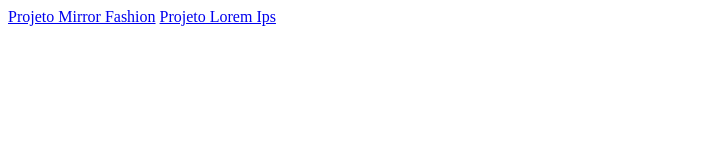
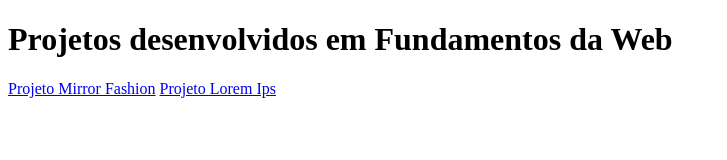
Before and after one commit to BiancaSanglard/biancasanglard.github.io, a plain HTML site: page index.html in a window 1280 px wide. Shown: the whole page, without its empty margins (0-727 px from the left). Drawn offline with Linux system fonts and the light colour scheme.

Commit message:
atualizações no index.html

```diff
--- a/index.html
+++ b/index.html
@@ -6,6 +6,7 @@
     <title>Document</title>
 </head>
 <body>
+    <h1>Projetos desenvolvidos em Fundamentos da Web</h1>
     <a href="./mirror/index.html">Projeto Mirror Fashion</a>
     <a href="./loremlps/index.html">Projeto Lorem Ips</a>
 </body>
```
